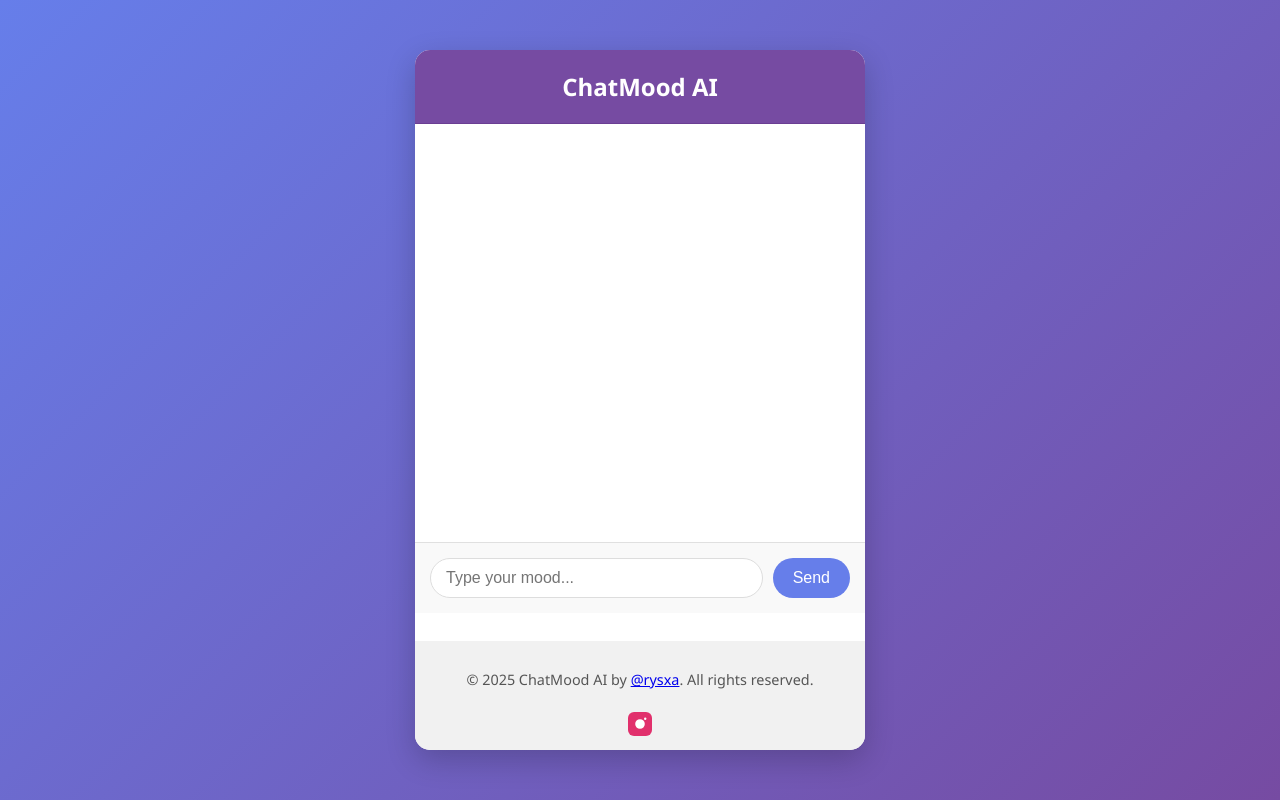
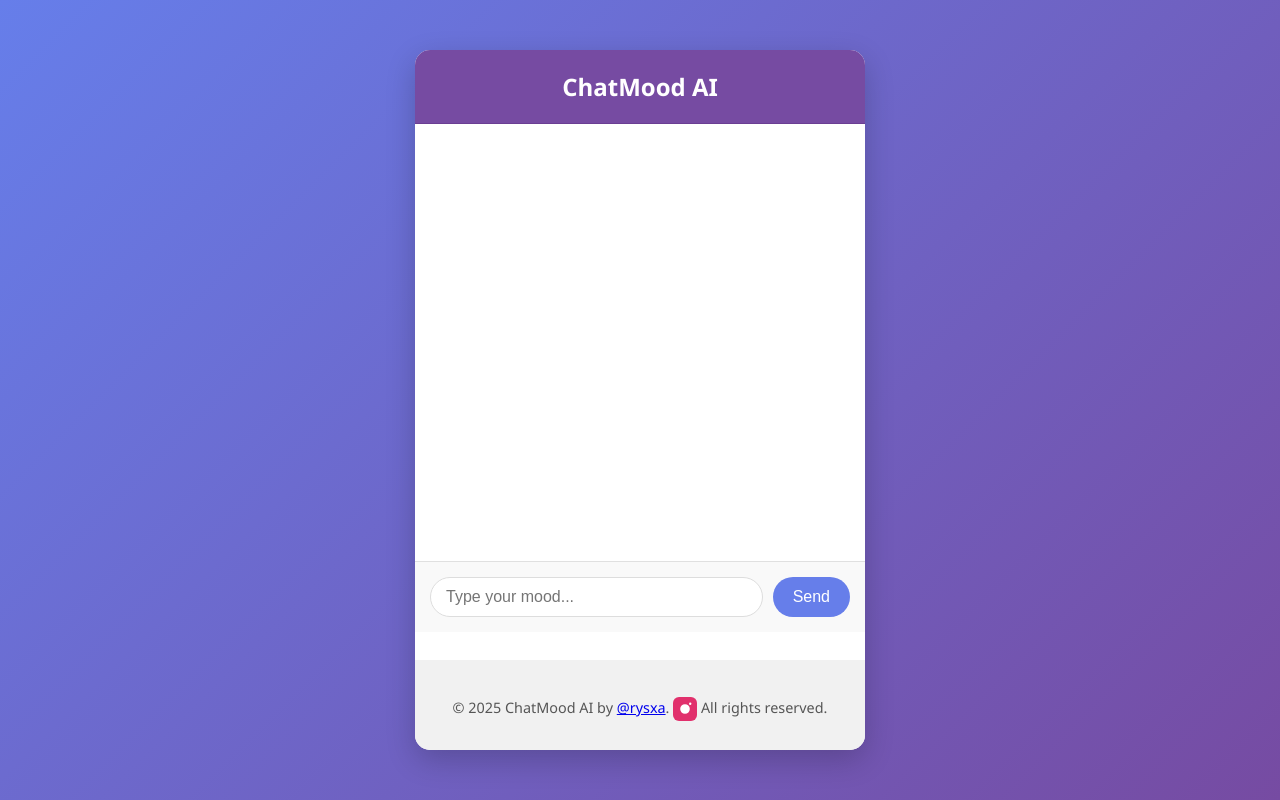
Before and after one commit to rysxa/gemini-chatbot-api, a website: page public/index.html in a window 1280 px wide. Drawn offline with Linux system fonts and the light colour scheme.

Commit message:
fix: edit footer

```diff
--- a/public/index.html
+++ b/public/index.html
@@ -15,14 +15,16 @@
       <button type="submit">Send</button>
     </form>
     <footer>
-    <p>&copy; 2025 ChatMood AI by <a href="https://github.com/rysxa" target="_blank" rel="noopener noreferrer">@rysxa</a>. All rights reserved.</p>
-    <a href="https://instagram.com/indrysefvi" target="_blank" rel="noopener" aria-label="Instagram" style="display:inline-block; margin-top:8px;">
+    <p>&copy; 2025 ChatMood AI by <a href="https://github.com/rysxa" target="_blank" rel="noopener noreferrer">@rysxa</a>. <a href="https://instagram.com/indrysefvi" target="_blank" rel="noopener" aria-label="Instagram" style="display:inline-block; margin-top:8px;">
       <svg width="24" height="24" viewBox="0 0 24 24" fill="none" xmlns="http://www.w3.org/2000/svg" style="vertical-align:middle;">
         <rect width="24" height="24" rx="6" fill="#E1306C"/>
         <path d="M12 7.2A4.8 4.8 0 1 0 12 16.8A4.8 4.8 0 1 0 12 7.2Z" fill="white"/>
         <circle cx="17.2" cy="6.8" r="1.2" fill="white"/>
       </svg>
     </a>
+     All rights reserved.
+    </p>
+
   </footer>
   </div>
   <script src="script.js"></script>
```
